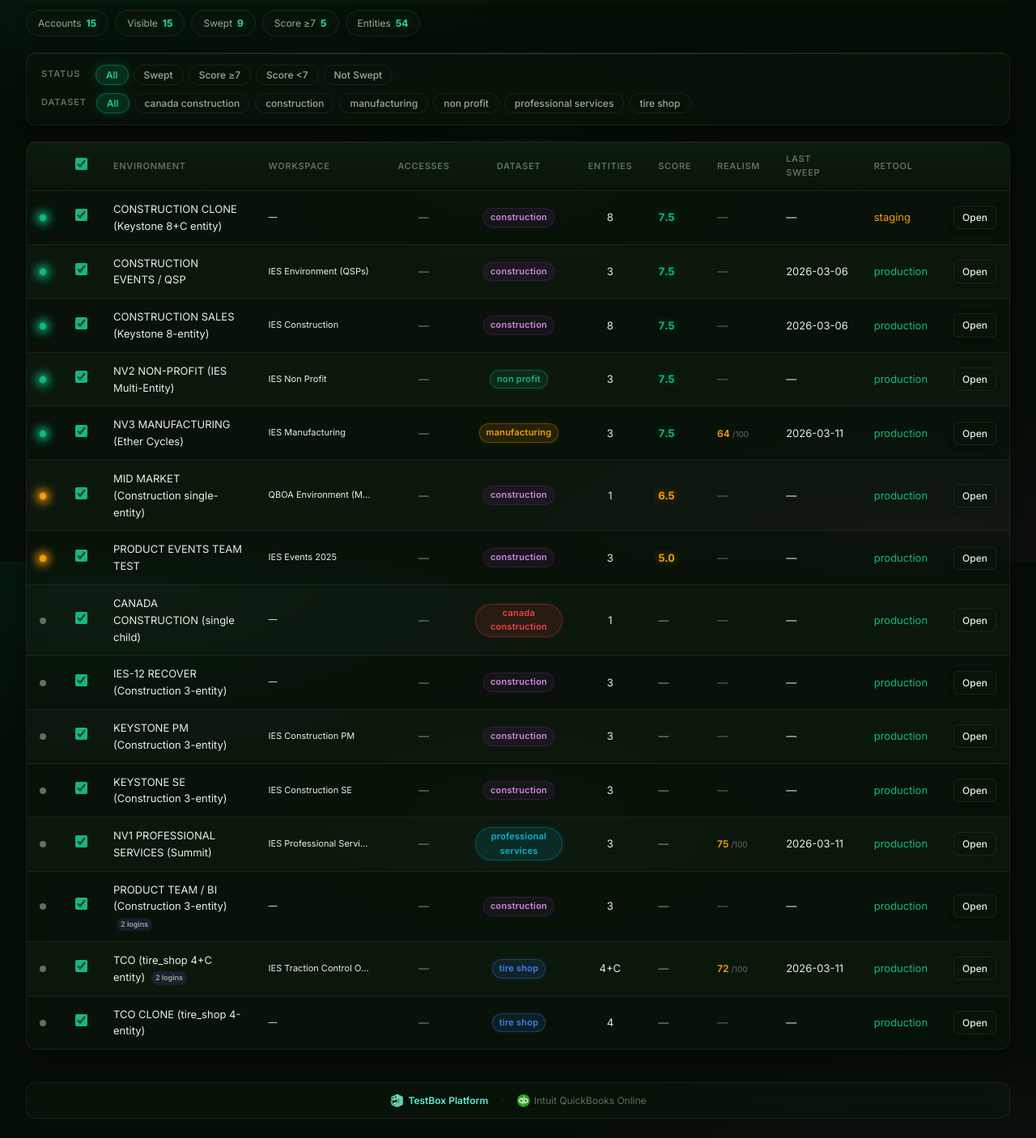
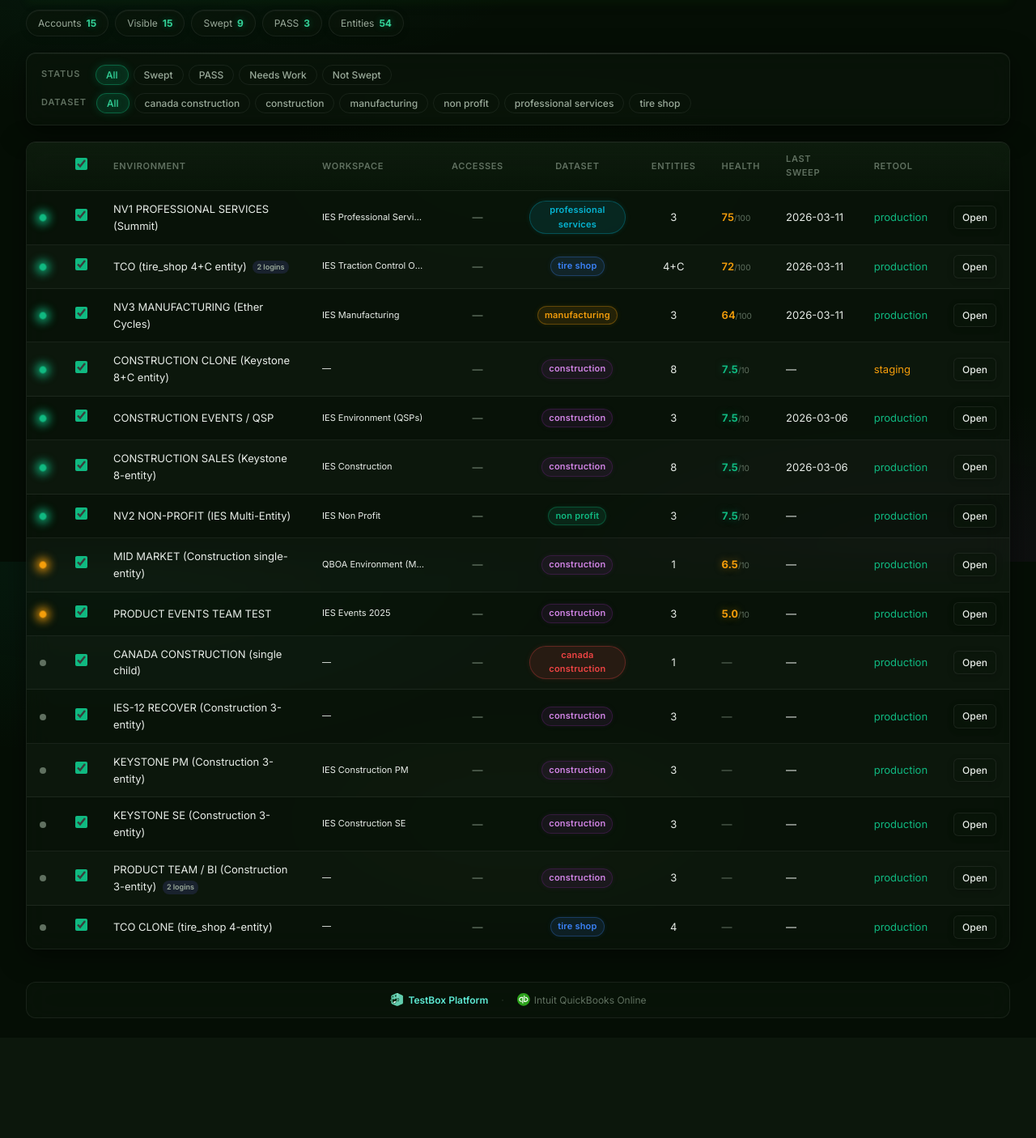
Before and after one commit to thiagotbx123/INTUIT-BOOM, a FastAPI app: page / in a window 1280 px wide. Shown: the part 106-1512 px from the top of the page at 81% size. After the commit the page ends 1364 px from the top, so only its background shows below. Run offline with FastAPI, Linux system fonts and the light colour scheme.

Commit message:
refactor: unify score system — single Health column, remove legacy /10
- Merged Score + Realism columns into single "Health" column
- Realism /100 is primary, legacy /10 as fallback only
- Updated score_class to prioritize PASS/FAIL > realism > legacy score
- Fixed swept detection to consider realism_score and overall_status
- Updated stat chips (Score>=7 → PASS count) and filters
- Removed standalone /10 score row from account detail page
- Updated sort to prefer realism_score over legacy score
- Updated status_row partial for consistency

Co-Authored-By: Claude Opus 4.6 <noreply@anthropic.com>

```diff
--- a/dashboard/data.py
+++ b/dashboard/data.py
@@ -350,11 +350,12 @@ def load_accounts(force: bool = False) -> list[Account]:
         )
         accounts.append(account)
 
-    # Sort: most accessed workspace first, then by score desc
+    # Sort: most accessed workspace first, then by sweep health desc
     accounts.sort(
         key=lambda a: (
             -a.total_accesses,
-            0 if a.sweep and a.sweep.score else 1,
+            0 if a.sweep and (a.sweep.realism_score or a.sweep.score) else 1,
+            -(a.sweep.realism_score if a.sweep and a.sweep.realism_score else 0),
             -(a.sweep.score if a.sweep and a.sweep.score else 0),
             a.label,
         )
--- a/dashboard/models.py
+++ b/dashboard/models.py
@@ -74,6 +74,13 @@ class Account(BaseModel):
 
     @property
     def score_class(self) -> str:
-        if self.sweep and self.sweep.score is not None:
-            return "good" if self.sweep.score >= 7 else "warn"
+        if self.sweep:
+            if self.sweep.overall_status == "PASS":
+                return "good"
+            if self.sweep.overall_status == "FAIL":
+                return "warn"
+            if self.sweep.realism_score is not None:
+                return "good" if self.sweep.realism_score >= 60 else "warn"
+            if self.sweep.score is not None:
+                return "good" if self.sweep.score >= 7 else "warn"
         return "pending"
--- a/dashboard/templates/account.html
+++ b/dashboard/templates/account.html
@@ -146,12 +146,6 @@
             </span>
         </div>
         {% endif %}
-        {% if account.sweep.score is not none %}
-        <div class="card-row">
-            <span class="label">Score</span>
-            <span class="score {{ account.score_class }}">{{ account.sweep.score }}/10</span>
-        </div>
-        {% endif %}
         {% if account.sweep.realism_score is not none %}
         <div class="card-row">
             <span class="label">Realism</span>
--- a/dashboard/templates/index.html
+++ b/dashboard/templates/index.html
@@ -13,7 +13,7 @@
     <div class="stat-chip">Accounts <span class="stat-value" id="stat-total">{{ accounts | length }}</span></div>
     <div class="stat-chip">Visible <span class="stat-value" id="stat-visible">{{ accounts | length }}</span></div>
     <div class="stat-chip">Swept <span class="stat-value">{{ accounts | selectattr('sweep') | list | length }}</span></div>
-    <div class="stat-chip">Score &ge;7 <span class="stat-value">{{ accounts | selectattr('sweep') | selectattr('sweep.score', 'defined') | selectattr('sweep.score', 'ne', none) | selectattr('sweep.score', 'ge', 7) | list | length }}</span></div>
+    <div class="stat-chip">PASS <span class="stat-value">{{ accounts | selectattr('sweep') | selectattr('sweep.overall_status', 'eq', 'PASS') | list | length }}</span></div>
     <div class="stat-chip">Entities <span class="stat-value">{{ total_entities }}</span></div>
 </div>
 
@@ -23,8 +23,8 @@
         <span class="filter-label">Status</span>
         <button class="filter-btn active" data-filter="all" onclick="setFilter('all', this)">All</button>
         <button class="filter-btn" data-filter="swept" onclick="setFilter('swept', this)">Swept</button>
-        <button class="filter-btn" data-filter="good" onclick="setFilter('good', this)">Score &ge;7</button>
-        <button class="filter-btn" data-filter="warn" onclick="setFilter('warn', this)">Score &lt;7</button>
+        <button class="filter-btn" data-filter="good" onclick="setFilter('good', this)">PASS</button>
+        <button class="filter-btn" data-filter="warn" onclick="setFilter('warn', this)">Needs Work</button>
         <button class="filter-btn" data-filter="pending" onclick="setFilter('pending', this)">Not Swept</button>
     </div>
     <div class="filter-group">
@@ -107,8 +107,7 @@
             <th>Accesses</th>
             <th>Dataset</th>
             <th>Entities</th>
-            <th>Score</th>
-            <th>Realism</th>
+            <th>Health</th>
             <th>Last Sweep</th>
             <th>Retool</th>
             <th></th>
@@ -120,7 +119,7 @@
             data-shortcode="{{ acct.shortcode }}"
             data-status="{{ acct.score_class }}"
             data-dataset="{{ acct.dataset }}"
-            data-swept="{{ 'yes' if acct.sweep and acct.sweep.score is not none else 'no' }}"
+            data-swept="{{ 'yes' if acct.sweep and (acct.sweep.score is not none or acct.sweep.realism_score is not none or acct.sweep.overall_status) else 'no' }}"
             onclick="window.location='/account/{{ acct.shortcode }}'">
             <td><span class="dot {{ acct.score_class }}"></span></td>
             <td onclick="event.stopPropagation()">
@@ -149,15 +148,15 @@
             </td>
             <td><span class="badge badge-dataset-{{ acct.dataset }}">{{ acct.dataset | replace('_', ' ') }}</span></td>
             <td title="{{ 'Includes Consolidated View' if '+C' in acct.entity_count else '' }}">{{ acct.entity_count }}</td>
-            <td><span class="score {{ acct.score_class }}">{{ acct.score_display }}</span></td>
             <td style="white-space: nowrap;">
                 {% if acct.sweep and acct.sweep.realism_score is not none %}
-                <span style="font-weight: 600; font-size: 12px;
+                <span style="font-weight: 600; font-size: 13px;
                     {% if acct.sweep.realism_score >= 80 %}color: var(--green);
                     {% elif acct.sweep.realism_score >= 60 %}color: var(--yellow, #fbbf24);
                     {% else %}color: var(--red);{% endif %}">
-                    {{ acct.sweep.realism_score }}
-                </span><span style="color: var(--text-muted); font-size: 10px;">/100</span>
+                    {{ acct.sweep.realism_score }}</span><span style="color: var(--text-muted); font-size: 10px;">/100</span>
+                {% elif acct.sweep and acct.sweep.score is not none %}
+                <span class="score {{ acct.score_class }}">{{ acct.score_display }}</span><span style="color: var(--text-muted); font-size: 10px;">/10</span>
                 {% else %}
                 <span style="color: var(--text-muted);">—</span>
                 {% endif %}
```
Also changed, not shown: dashboard/templates/partials/status_row.html (+14 -2 lines).
